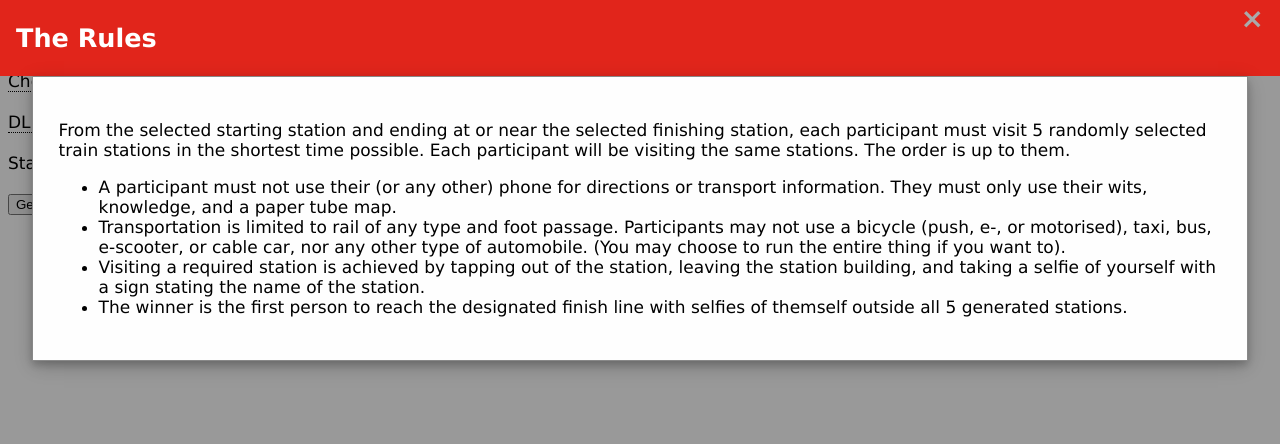
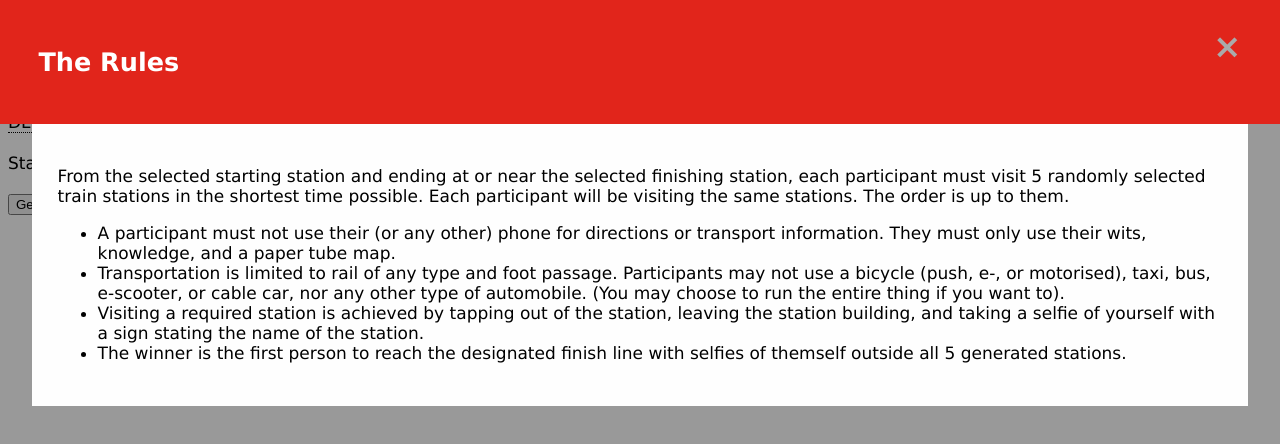
Before and after one commit to TubeRace/TubeRace.github.io, a plain HTML site: page index.html in a window 1280 px wide. Both pictures are taken after a click on the button "Rules". Drawn offline with Linux system fonts and the light colour scheme.

Commit message:
Update style.css

```diff
--- a/style.css
+++ b/style.css
@@ -103,13 +103,13 @@
 
 /* Modal Header */
 .modal-header {
-  padding: 2px 16px;
+  padding: 2% 3%;
   background-color: #e1251b;
   color: white;
 }
 
 /* Modal Body */
-.modal-body {padding: 2px 16px;}
+.modal-body {padding: 2% 16%;}
 
 
 /* Modal Content */
@@ -118,9 +118,9 @@
   background-color: #fefefe;
   margin: auto;
   padding: 2%;
-  border: 1px solid #888;
+  border: 1% solid #888;
   width: 95%;
-  box-shadow: 0 4px 8px 0 rgba(0,0,0,0.2),0 6px 20px 0 rgba(0,0,0,0.19);
+  box-shadow: 0 4% 8% 0 rgba(0,0,0,0.2),0 6% 20% 0 rgba(0,0,0,0.19);
   animation-name: animatetop;
   animation-duration: 0.4s
 }
@@ -129,7 +129,7 @@
 .close {
   color: #aaa;
   float: right;
-  font-size: 28px;
+  font-size: 200%;
   font-weight: bold;
 }
 
@@ -141,14 +141,14 @@
 }
 /* Add Animation */
 @keyframes animatetop {
-  from {top: -300px; opacity: 0}
+  from {top: -300%; opacity: 0}
   to {top: 0; opacity: 1}
 }
 
 .rules{
     position: absolute;
-    right: 10px;
-    top: 10px;
+    right: 2%;
+    top: 2%;
 }
 
 /* Tooltip container */
```
